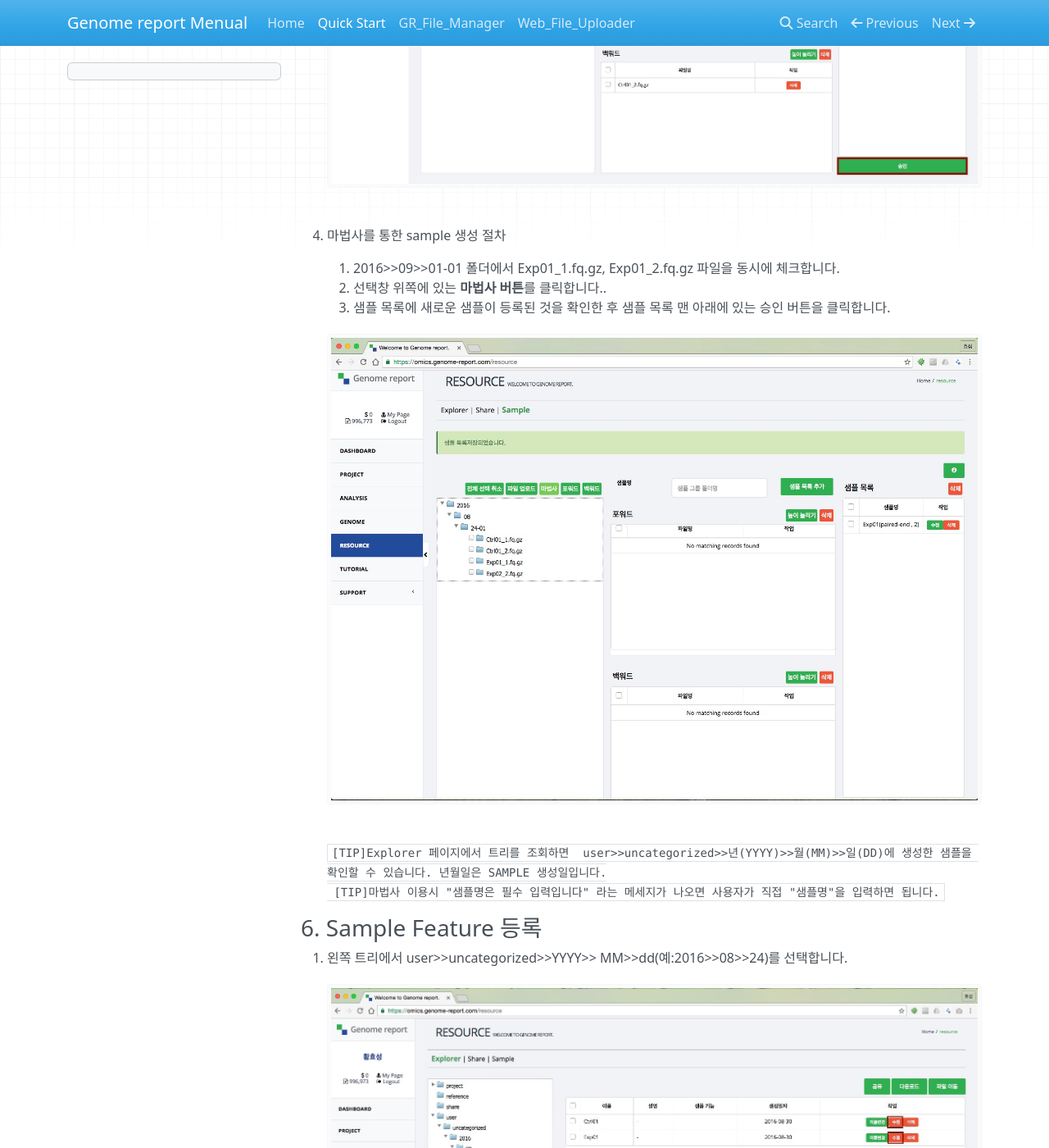
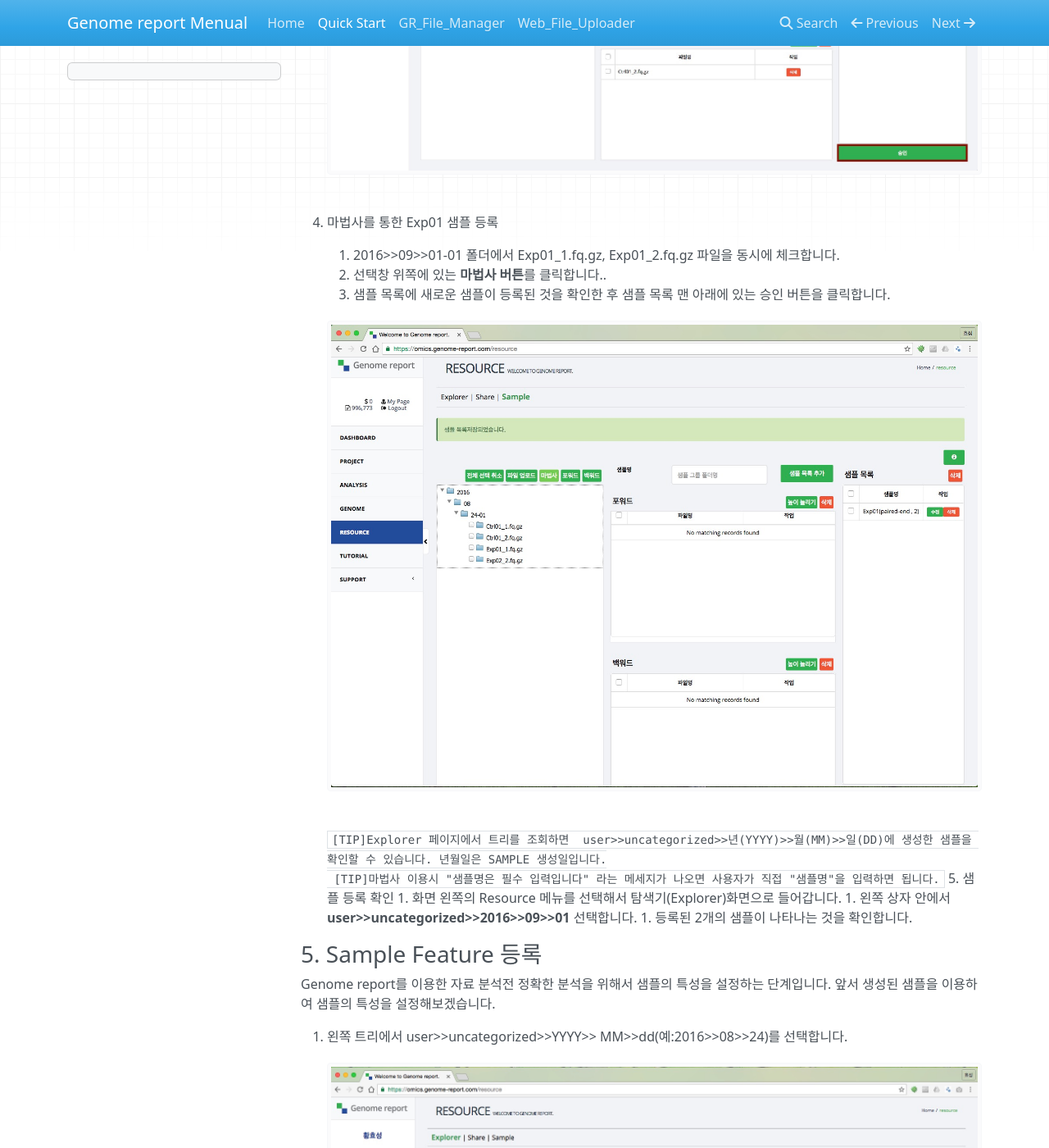
Before and after one commit to genomereport/gimanual, an MkDocs documentation site: the page built from docs/Quick_Start.md, in a window 1280 px wide and 1400 px high, scrolled down 3919 px. Shown: the whole window at 82% size. Built offline with MkDocs 1.6.1, drawn with Linux system fonts in a browser that asks for light colours; nearby versions of some CDN libraries; old or Windows-style settings are respelled for this version of MkDocs; some of the changed text lies outside the part shown.

Commit message:
update SAMPLE.

`````diff
--- a/docs/Quick_Start.md
+++ b/docs/Quick_Start.md
@@ -40,8 +40,9 @@
  ````
  [TIP] 4개 파일 모두를 다운로드 하면 분석에 필요한 포인트를 자동으로 지급합니다. 포인트는 단 한번만 지급됩니다.
  ````
-
-[TIP] 다운로드 파일들은 SAMPLE 생성시 사용됩니다. 다운로드 폴더를 기억하십시요.
+ ````
+ [TIP] 다운로드 파일들은 SAMPLE 생성시 사용됩니다. 다운로드 폴더를 기억하십시요.
+ ````
 
 ![화면](https://github.com/genomereport/gimanual/raw/master/docs/images/tutorial_file_download.jpg)
 
@@ -92,7 +93,7 @@ Genome report를 이용한 NGS데이터 분석을 위해서 해야할 첫 번째
      ````
      [TIP]GRUploader 프로그램에서 등록한 해독 파일은  YYYY>> MM>>dd-로그인차수 (예:2016>>08>>24-01)에 있습니다.
      ````
-3. 수작업으로 sample 생성 절차
+3. 파일 지정 방법을 통한 Ctrl01 샘플 등록
     1. 2016>>09>>01-01 폴더에서 Ctrl01_1.fq.gz 파일을 선택(check) 합니다.
     1. 선택창 위쪽에 있는 **포워드 버튼**을 클릭합니다.
     1. 2016>>09>>01-01 폴더에서 Ctrl01_2.fq.gz 파일을 선택(check) 합니다.
@@ -107,7 +108,7 @@ Genome report를 이용한 NGS데이터 분석을 위해서 해야할 첫 번째
    ![화면](https://github.com/genomereport/gimanual/raw/master/docs/images/sample_screen_1.jpg)
 
 
-4. 마법사를 통한 sample 생성 절차
+4. 마법사를 통한 Exp01 샘플 등록
      1. 2016>>09>>01-01 폴더에서 Exp01_1.fq.gz, Exp01_2.fq.gz 파일을 동시에 체크합니다.
      1. 선택창 위쪽에 있는 **마법사 버튼**를 클릭합니다..
      1. 샘플 목록에 새로운 샘플이 등록된 것을 확인한 후 샘플 목록 맨 아래에 있는 승인 버튼을 클릭합니다.
@@ -118,8 +119,17 @@ Genome report를 이용한 NGS데이터 분석을 위해서 해야할 첫 번째
      [TIP]Explorer 페이지에서 트리를 조회하면  user>>uncategorized>>년(YYYY)>>월(MM)>>일(DD)에 생성한 샘플을 확인할 수 있습니다. 년월일은 SAMPLE 생성일입니다.
      [TIP]마법사 이용시 "샘플명은 필수 입력입니다" 라는 메세지가 나오면 사용자가 직접 "샘플명"을 입력하면 됩니다.
       ````
+5. 샘플 등록 확인
+    1. 화면 왼쪽의 Resource 메뉴를 선택해서 탐색기(Explorer)화면으로 들어갑니다.
+    1. 왼쪽 상자 안에서 **user>>uncategorized>>2016>>09>>01**  선택합니다.
+    1. 등록된 2개의 샘플이 나타나는 것을 확인합니다.
 
-### 6. Sample Feature 등록
+
+### 5. Sample Feature 등록
+
+Genome report를 이용한 자료 분석전 정확한 분석을 위해서 샘플의 특성을 설정하는 단계입니다. 앞서 생성된 샘플을 이용하여
+샘플의 특성을 설정해보겠습니다.
+
 
 1.  왼쪽 트리에서  user>>uncategorized>>YYYY>> MM>>dd(예:2016>>08>>24)를 선택합니다.
 ![화면](https://github.com/genomereport/gimanual/raw/master/docs/images/sample_feature_screen1.jpg)
`````
